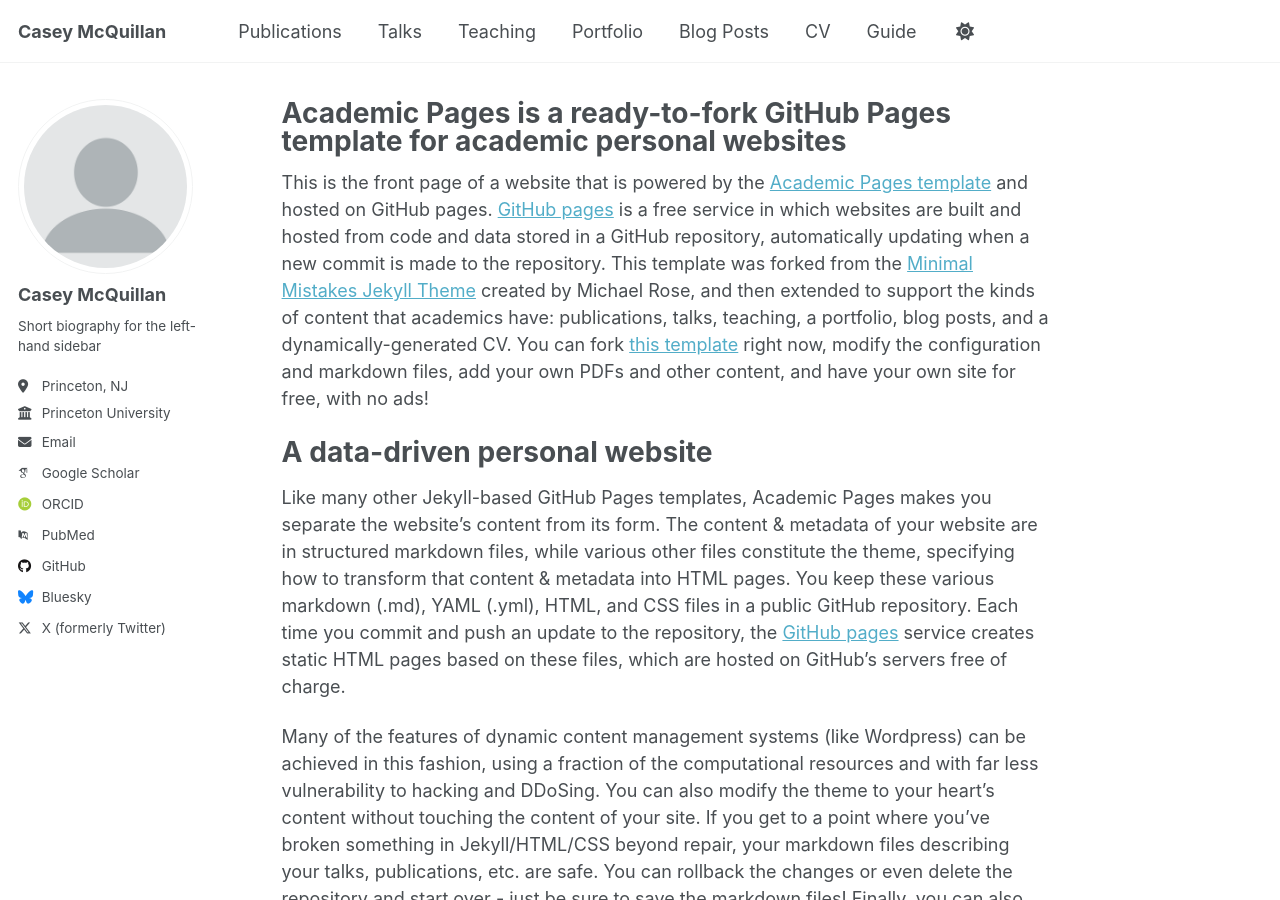
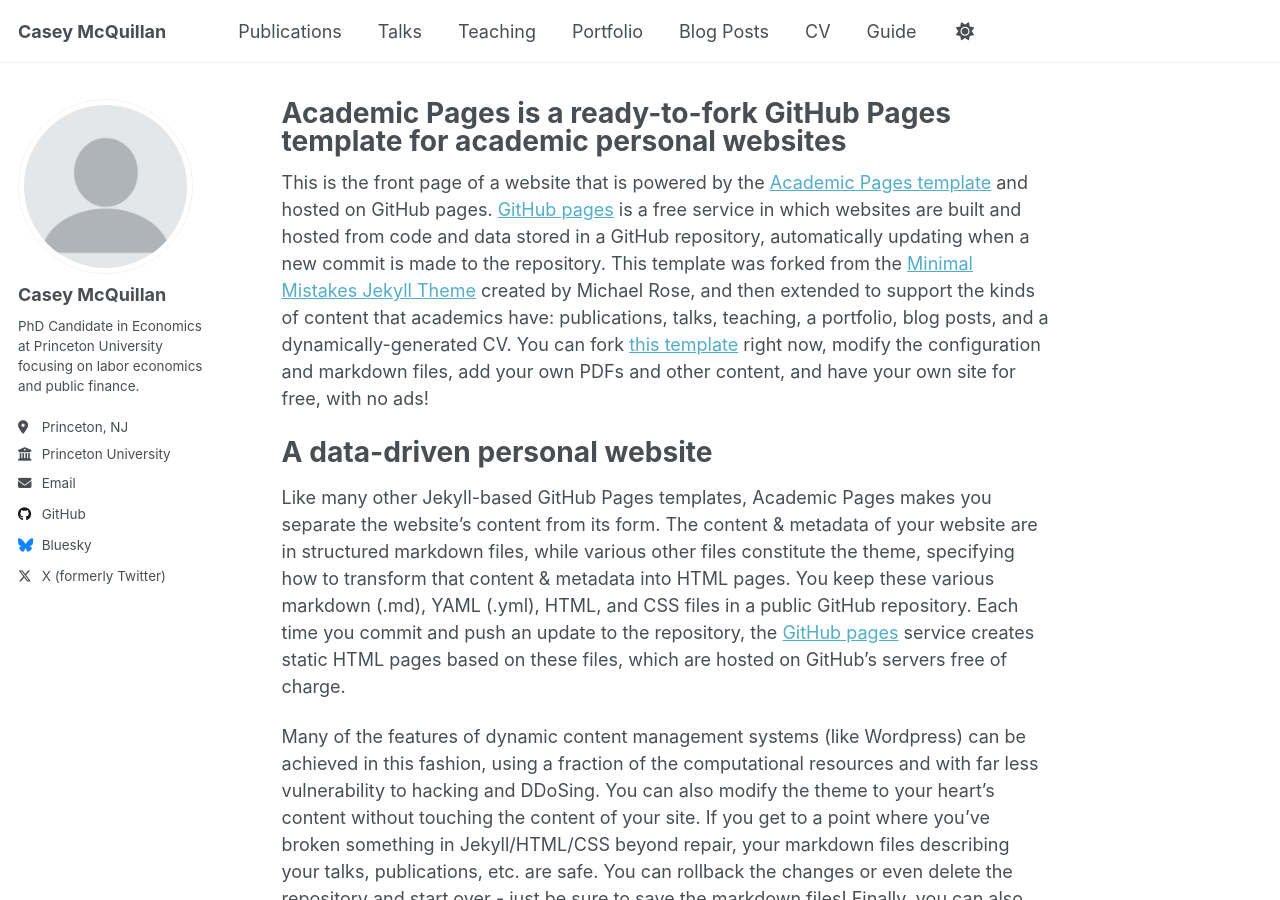
Before and after one commit to casey-mcquillan/casey-mcquillan.github.io, a Jekyll site: the page built from _pages/about.md, in a window 1280 px wide and 900 px high. Built offline with Jekyll 4.4.1, drawn with Linux system fonts in a browser that asks for light colours; some web fonts are replaced; part of the change alters nothing that is shown.

Commit message:
More basic bio changes

```diff
--- a/_config.yml
+++ b/_config.yml
@@ -25,7 +25,7 @@ author:
   avatar           : "profile.png"
   name             : "Casey McQuillan"
   pronouns         : # example: "she/her"
-  bio              : "Short biography for the left-hand sidebar"
+  bio              : "PhD Candidate in Economics at Princeton University focusing on labor economics and public finance."
   location         : "Princeton, NJ"
   employer         : "Princeton University"
   uri              : # URL
@@ -34,11 +34,11 @@ author:
   # Academic websites
   academia         : # URL
   arxiv            : # URL - Update with the correct link to your profile
-  googlescholar    : "https://scholar.google.com/citations?user=PS_CX0AAAAAJ"
+  googlescholar    : # URL
   impactstory      : # URL
-  orcid            : "http://orcid.org/yourorcidurl"
+  orcid            : # URL
   semantic         : # URL
-  pubmed           : "https://www.ncbi.nlm.nih.gov/pubmed/?term=john+snow"
+  pubmed           : # URL
   researchgate     : # URL
   scopus           : # URL
 
@@ -46,7 +46,7 @@ author:
   bitbucket        : # Username - Update with your username on the site
   codepen          : # Username
   dribbble         : # Username
-  github           : "academicpages"
+  github           : "casey-mcquillan"
   kaggle           : # Username
   stackoverflow    : # User number or user number and name (i.e., use "1" or "1/jeff-atwood")
 
```
Also changed, not shown: 1 other file.
